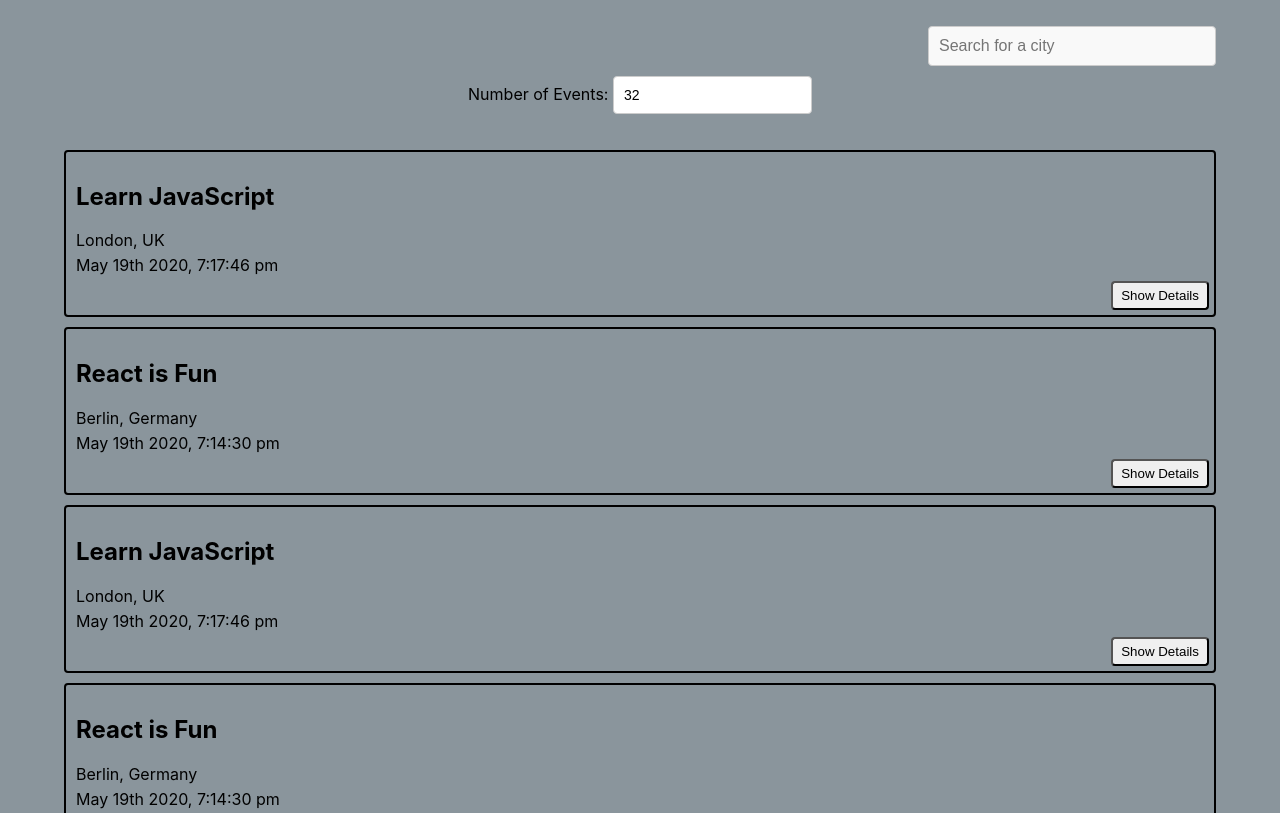
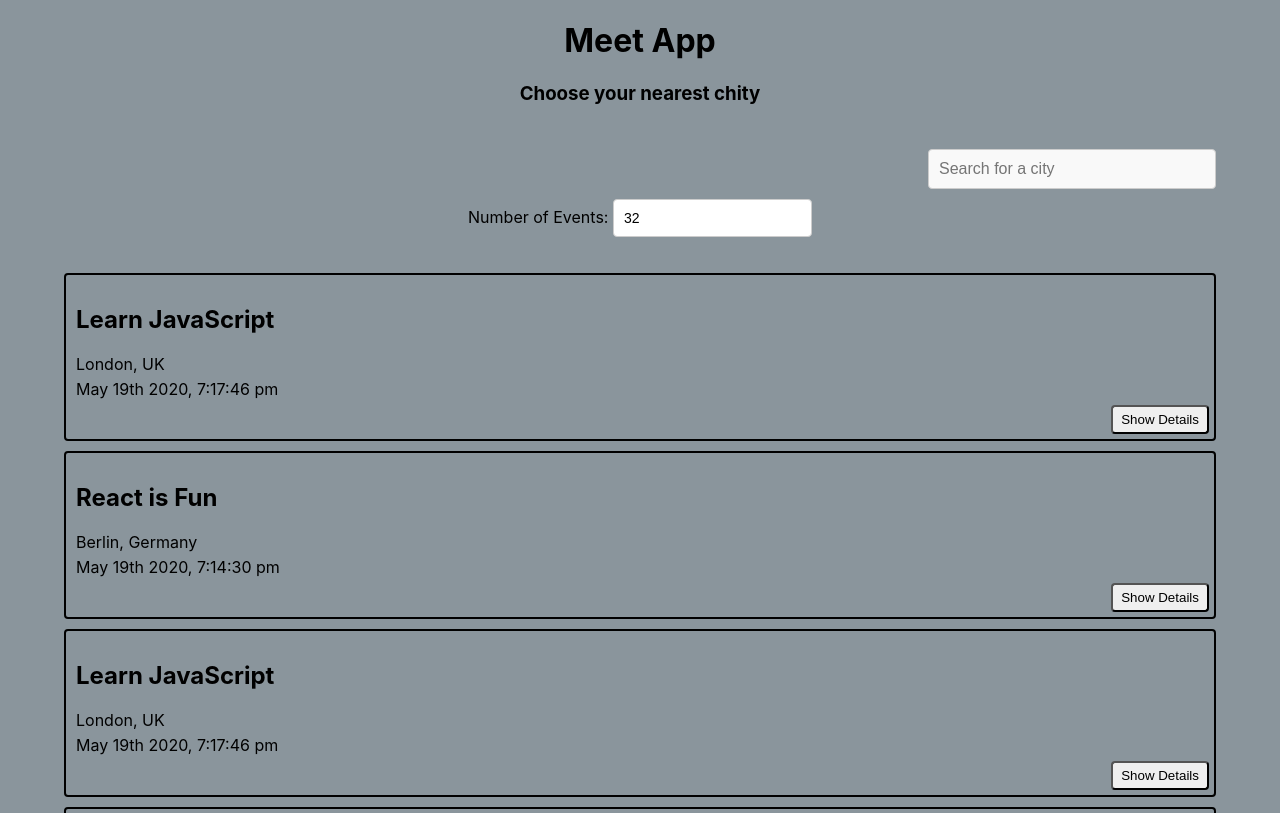
Before and after one commit to JoshDeCuir/meet, a React (Create React App) app: page / in a window 1280 px wide. Shown: the top 813 px of the page. Built offline with nearby package versions, Linux system fonts and the light colour scheme; what atatus-spa would draw is missing.

Commit message:
Updated title and header

```diff
--- a/public/index.html
+++ b/public/index.html
@@ -21,9 +21,11 @@
       work correctly both with client-side routing and a non-root public URL.
       Learn how to configure a non-root public URL by running `npm run build`.
     -->
-    <title>React App</title>
+    <title>Meet App</title>
   </head>
   <body>
+    <h1>Meet App</h1>
+    <h3>Choose your nearest chity</h3>
     <noscript>You need to enable JavaScript to run this app.</noscript>
     <div id="root"></div>
     <!--
--- a/src/index.css
+++ b/src/index.css
@@ -7,6 +7,12 @@ body {
   -moz-osx-font-smoothing: grayscale;
   background-color: #8a959c;
 }
+h1{
+  text-align: center;
+}
+h3{
+  text-align: center;
+}
 
 code {
   font-family: source-code-pro, Menlo, Monaco, Consolas, 'Courier New',
```
